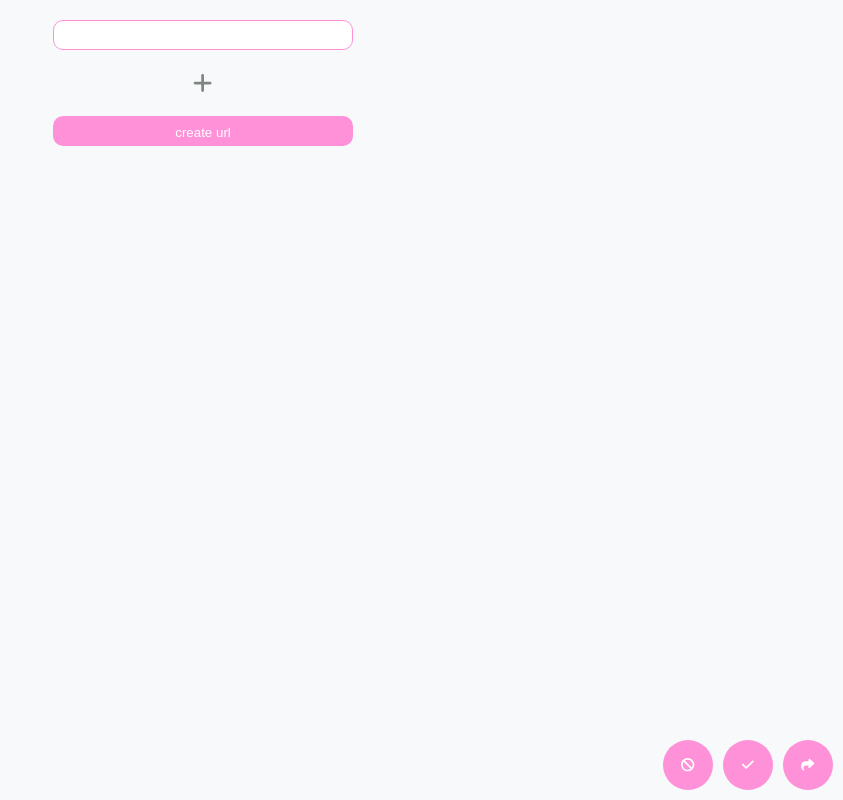
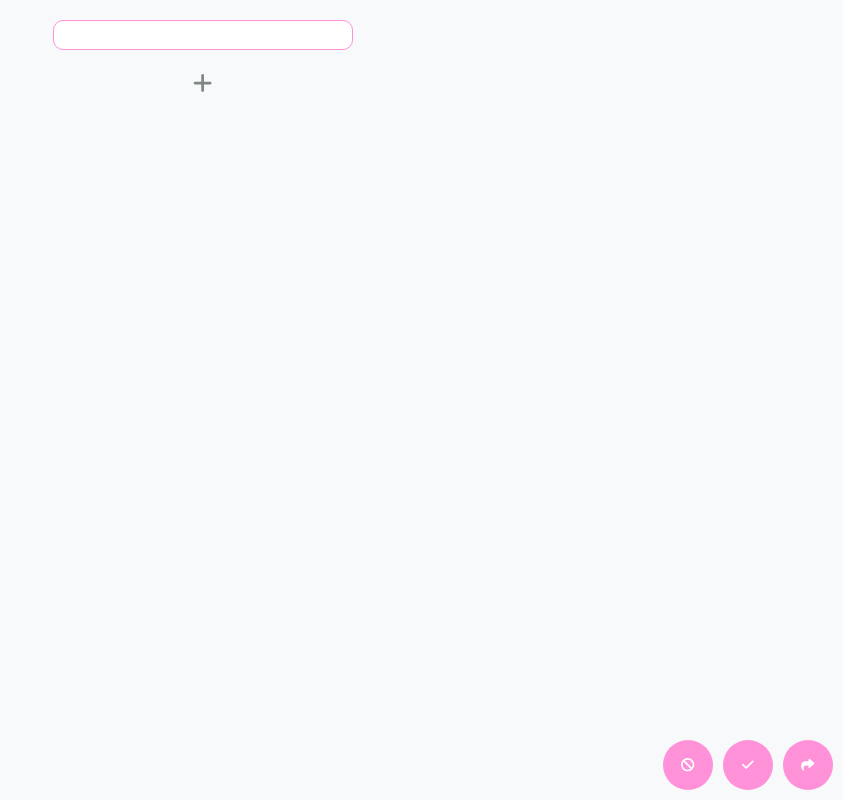
Before and after one commit to eelfy/linker, a React app in the folder frontend/: page / in a window 1280 px wide. Shown: the whole page, without its empty margins (437-1280 px from the left). Built offline with nearby package versions, Linux system fonts and the light colour scheme.

Commit message:
remove create link from bottom of link list

```diff
--- a/frontend/src/components/LinksTable/LinksTableBehavior.tsx
+++ b/frontend/src/components/LinksTable/LinksTableBehavior.tsx
@@ -37,17 +37,12 @@ const LinksTableBehavior: FC<LinksTableBehaviorProps> = observer(({ isEditMode }
     setIsPopUpVisible(true);
   };
 
-  const createUrlWiaLinksObjectHandler = () => {
-    console.log(createUrlWiaLinksObject());
-  };
-
   return (
     <LinksTableTemplate
       links={links}
       isPopUpVisible={isPopUpVisible}
       setIsPopUpVisible={setIsPopUpVisible}
       plusButtonHandler={plusButtonHandler}
-      createUrlWiaLinksObjectHandler={createUrlWiaLinksObjectHandler}
       isEditMode={isEditMode}
       url={url}
     />
--- a/frontend/src/components/LinksTable/LinksTableTemplate.tsx
+++ b/frontend/src/components/LinksTable/LinksTableTemplate.tsx
@@ -6,14 +6,12 @@ import LinkCard from '../LinkCard';
 import Icon from '../Icon';
 import { LinksTableTemplateProps } from './LinksTableTypes';
 import { LinksTableBody } from './LinksTableStyled';
-import Button from '../Button';
 
 const LinksTableTemplate: FC<LinksTableTemplateProps> = ({
   links,
   isPopUpVisible,
   setIsPopUpVisible,
   plusButtonHandler,
-  createUrlWiaLinksObjectHandler,
   isEditMode,
   url,
 }) => (
@@ -33,7 +31,6 @@ const LinksTableTemplate: FC<LinksTableTemplateProps> = ({
         <Icon onClick={plusButtonHandler}>
           <FontAwesomeIcon icon={faPlus} />
         </Icon>
-        <Button onClick={createUrlWiaLinksObjectHandler}>create url</Button>
         <div>{url}</div>
         <LinksEditPopUp visible={isPopUpVisible} setVisible={setIsPopUpVisible} />
       </>
--- a/frontend/src/components/LinksTable/LinksTableTypes.ts
+++ b/frontend/src/components/LinksTable/LinksTableTypes.ts
@@ -11,7 +11,6 @@ interface LinksTableTemplateProps extends LinksTableProps {
   isPopUpVisible: boolean;
   setIsPopUpVisible: Dispatch<SetStateAction<boolean>>;
   plusButtonHandler: PlusButtonHandler;
-  createUrlWiaLinksObjectHandler: () => void;
   url: string;
 }
 
```
